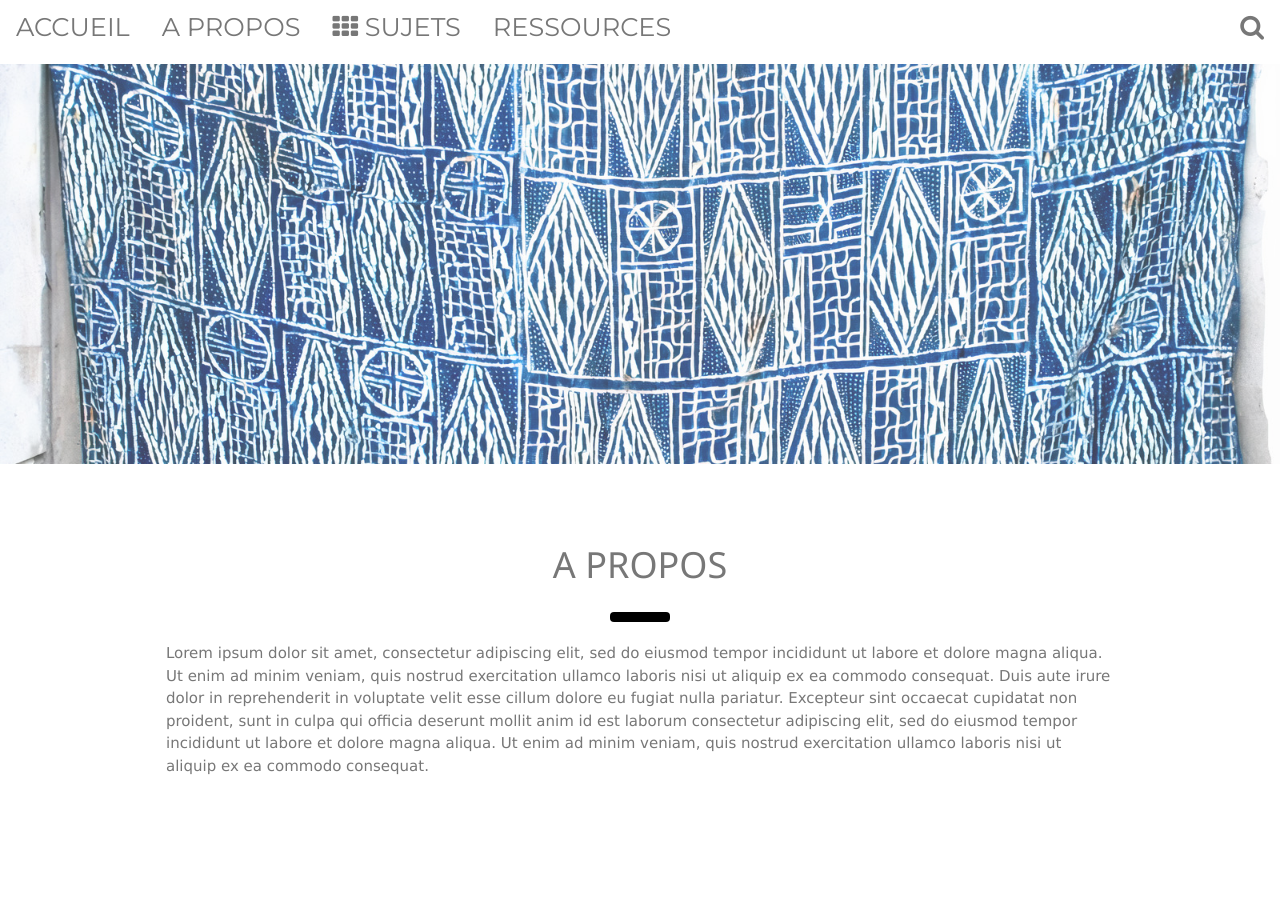
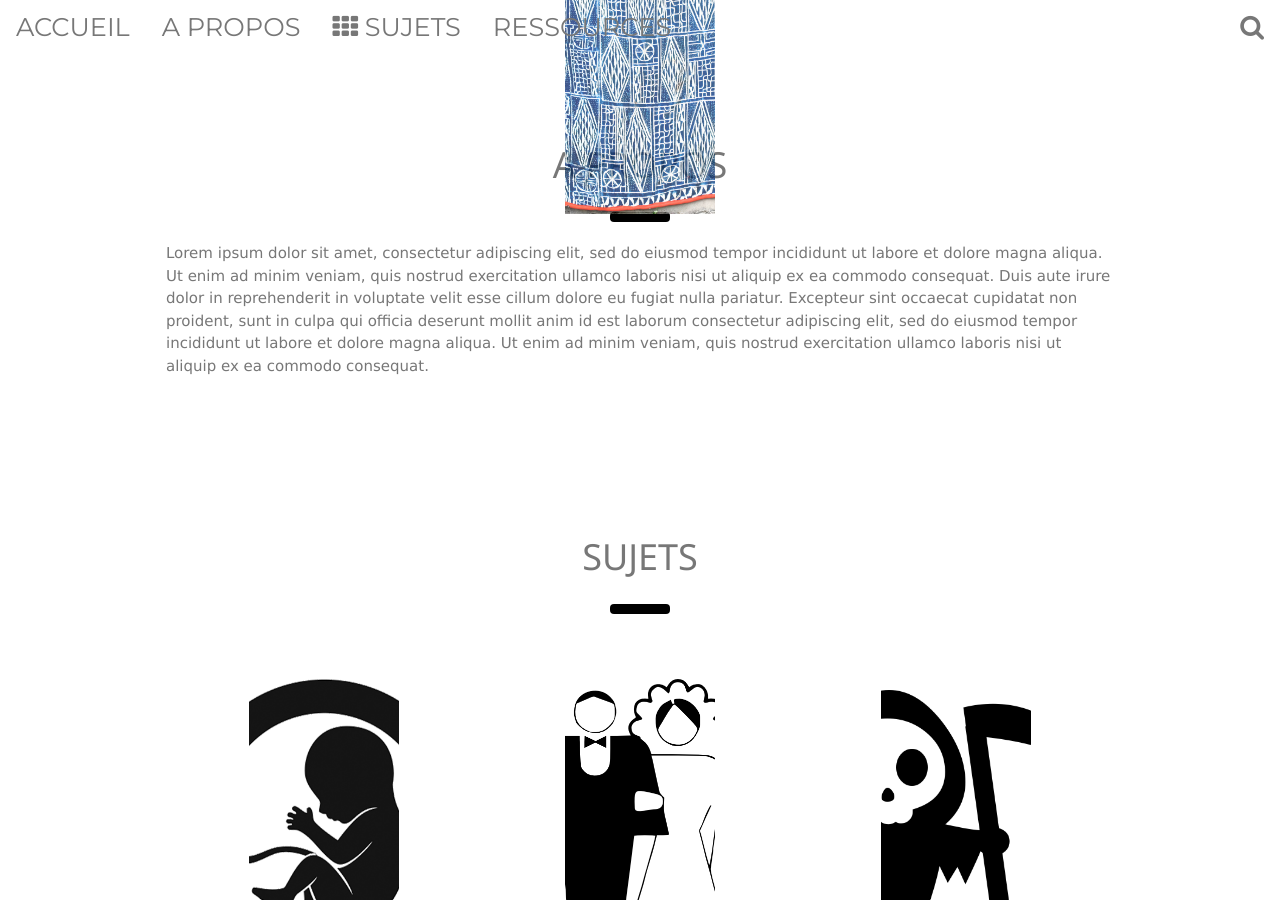
Before and after one commit to botengu/TradBam, a Jekyll site: the page built from index.markdown, in a window 1280 px wide and 900 px high. Built offline with Jekyll 4.4.1, drawn with Linux system fonts in a browser that asks for light colours; nearby versions of some CDN libraries.

Commit message:
Another one

```diff
--- a/_layouts/home1.html
+++ b/_layouts/home1.html
@@ -52,8 +52,9 @@
 </div>
 
 <!-- First Parallax Image with Logo Text -->
-<div class="bgimg-1 w3-display-container w3-opacity-min" id="home">
+<div class=" w3-display-container w3-opacity-min" id="home">
   <div class="w3-display-middle" style="white-space:nowrap;">
+    <img src="/TradBam/assets/img/ndap.jpg" alt="Norway" style="width:150px" class="w3-hover-opacity center">
   </div>
 </div>
 
```
